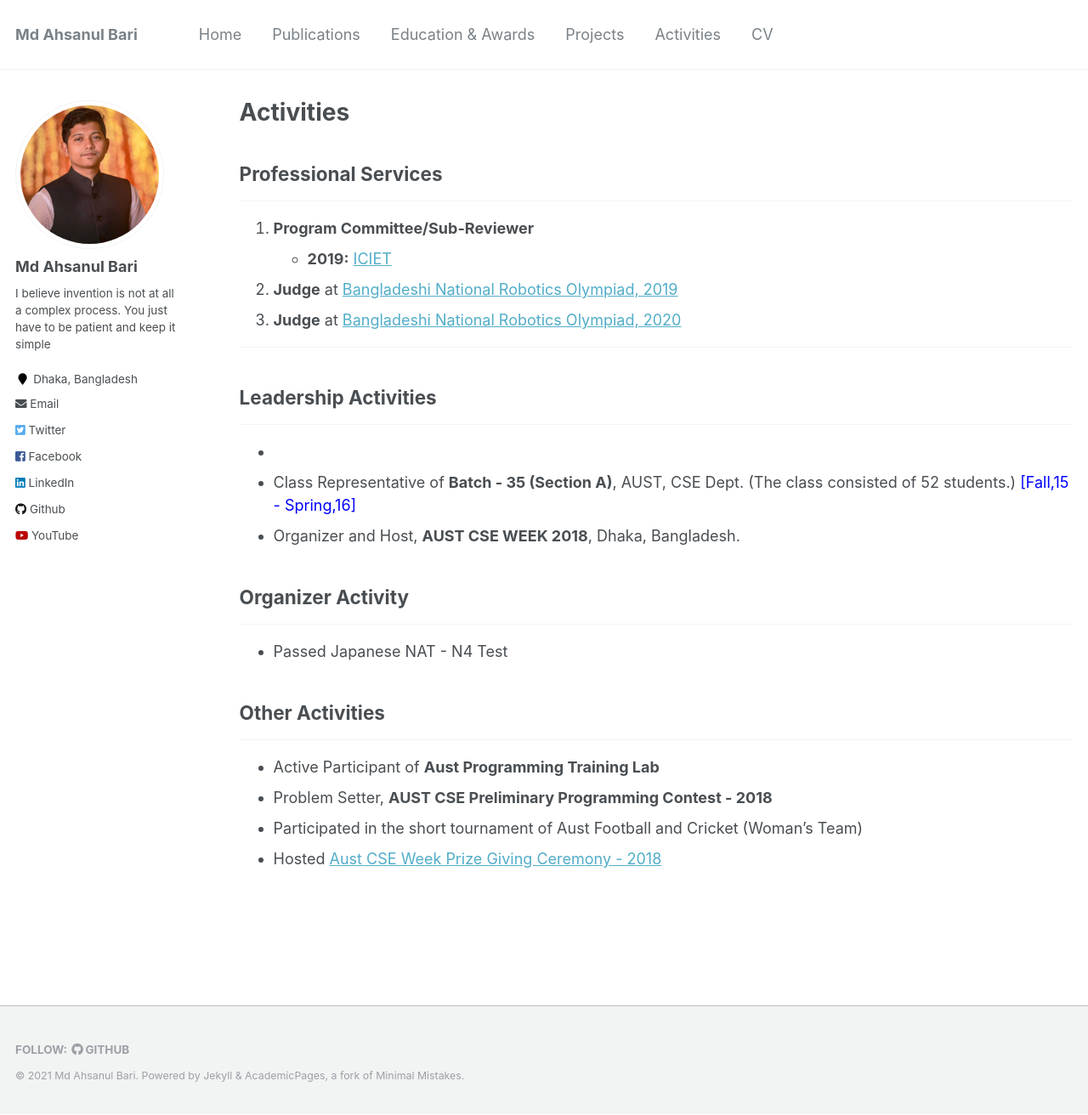
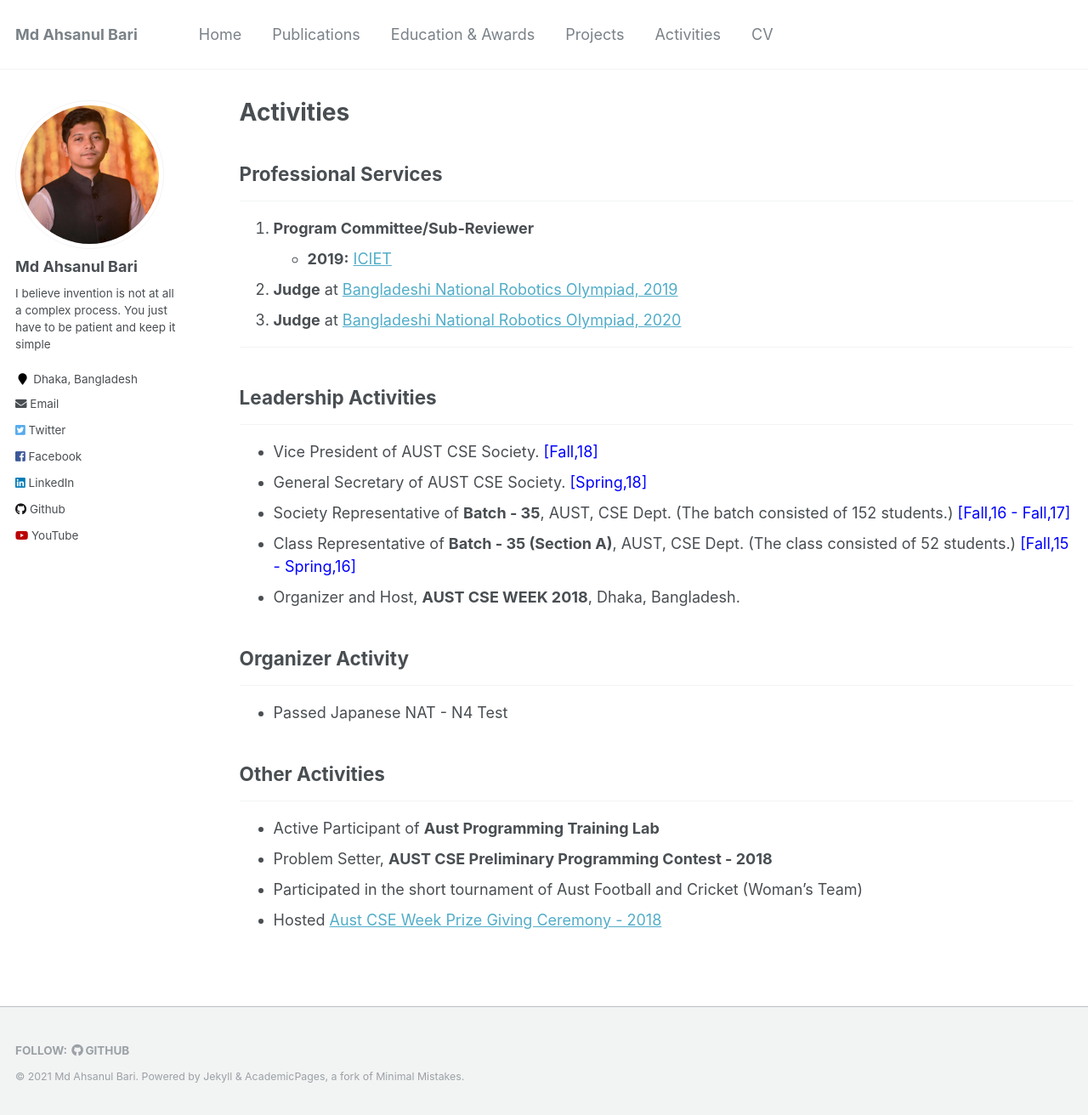
Before and after one commit to GProDevik/AhsanulBariRomih, a Jekyll site: the page built from _pages/activities.md, in a window 1280 px wide and 1312 px high. Shown: the whole window at 85% size. Built offline with Jekyll 4.4.1, drawn with Linux system fonts in a browser that asks for light colours.

Commit message:
Update activities.md

```diff
--- a/_pages/activities.md
+++ b/_pages/activities.md
@@ -19,7 +19,9 @@ author_profile: true
 ## Leadership Activities
 
 ---
--
+- Vice President of AUST CSE Society. <span style="color:Blue"> [Fall,18] </span>
+- General Secretary of AUST CSE Society. <span style="color:Blue"> [Spring,18] </span>
+- Society Representative of **Batch - 35**, AUST, CSE Dept. (The batch consisted of 152 students.) <span style="color:Blue"> [Fall,16 - Fall,17] </span>
 - Class Representative of **Batch - 35 (Section A)**, AUST, CSE Dept. (The class consisted of 52 students.) <span style="color:Blue"> [Fall,15 - Spring,16] </span>
 - Organizer and Host, **AUST CSE WEEK 2018**, Dhaka, Bangladesh.
 
```
